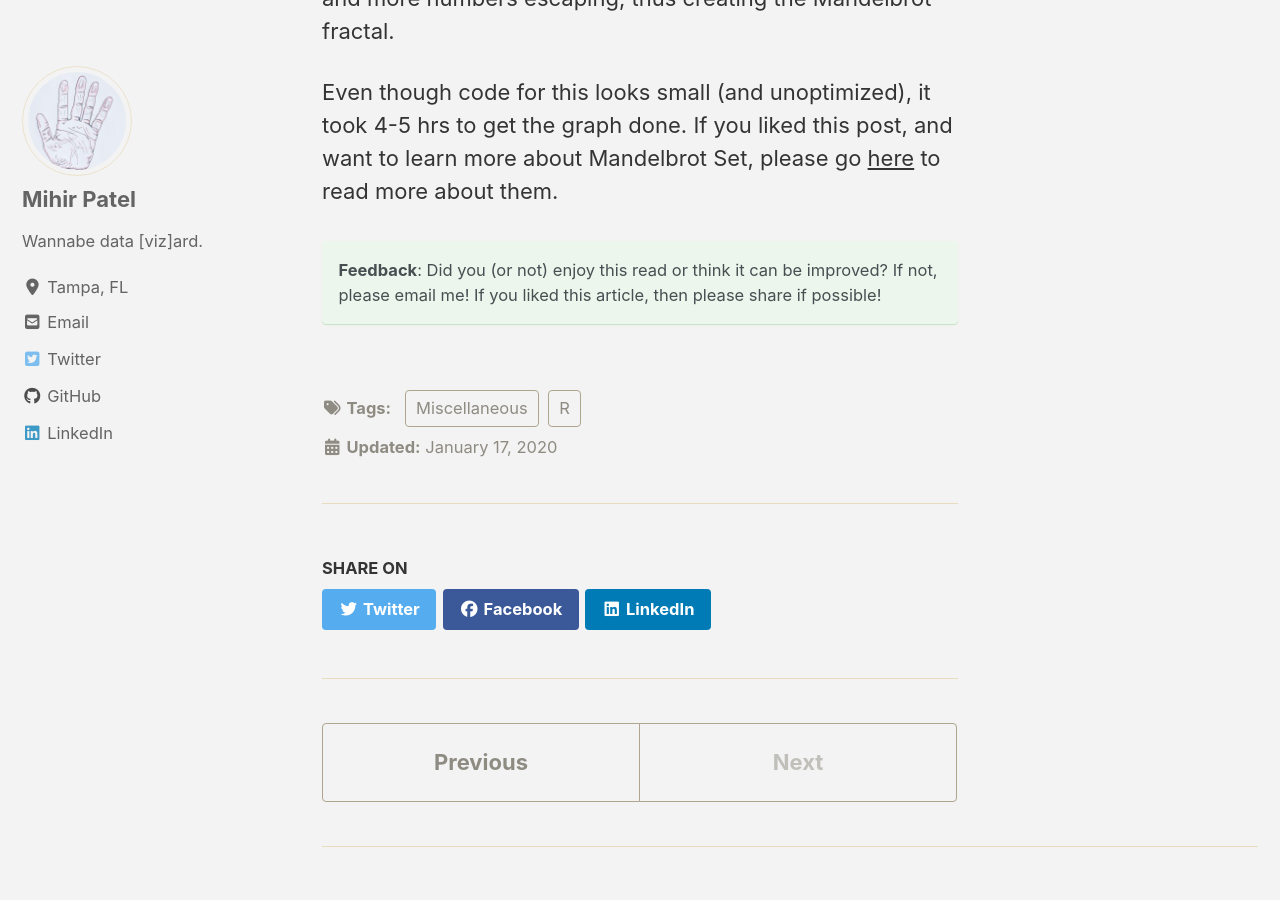
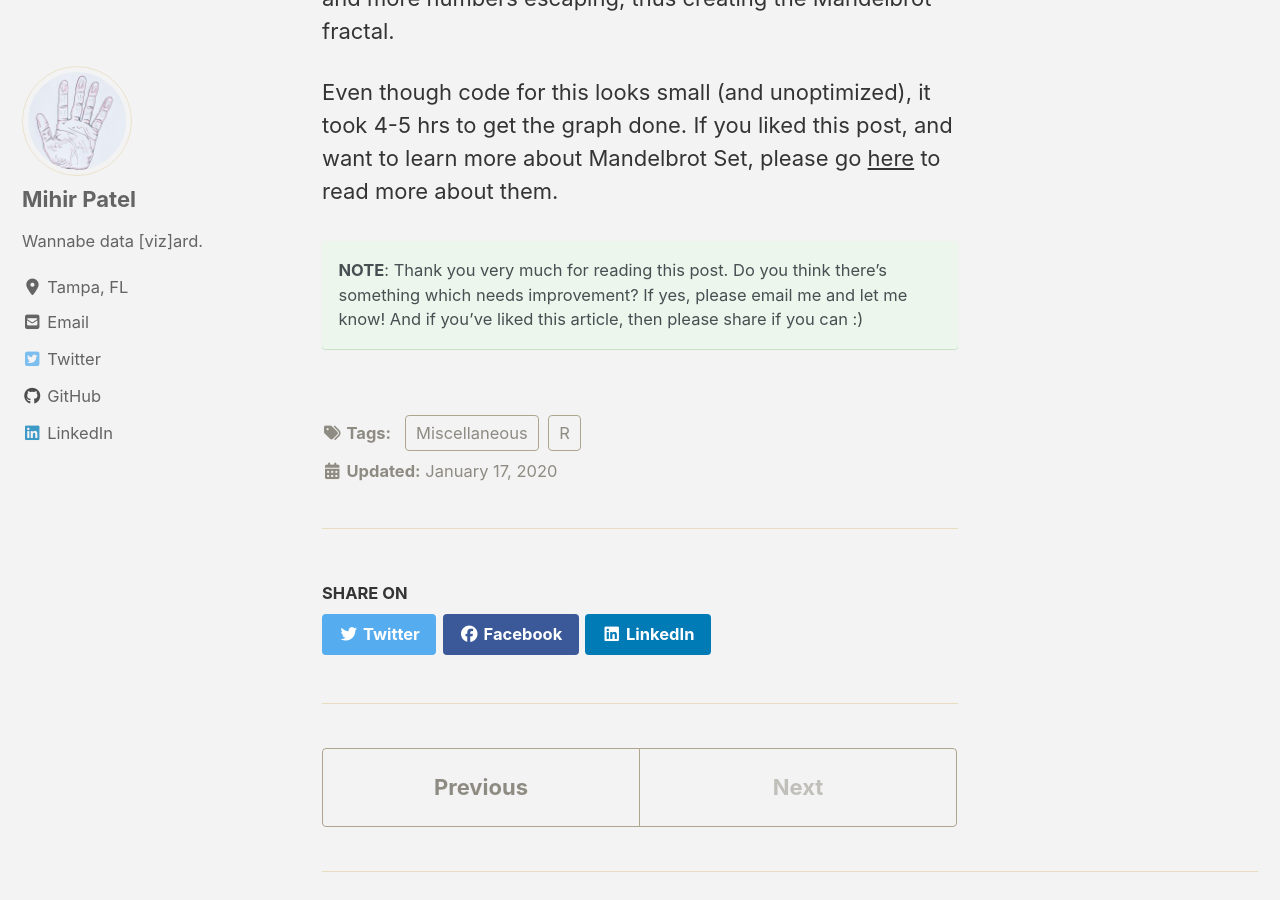
Before and after one commit to mihirp161/mihirp161.github.io, a Jekyll site: the page built from _posts/2020-01-17-mandelbrot.md, in a window 1280 px wide and 900 px high, scrolled down 5361 px. Built offline with Jekyll 4.4.1, drawn with Linux system fonts in a browser that asks for light colours; cached includes are drawn as plain includes; nearby versions of some CDN libraries.

Commit message:
Update 2020-01-17-mandelbrot.md

```diff
--- a/_posts/2020-01-17-mandelbrot.md
+++ b/_posts/2020-01-17-mandelbrot.md
@@ -95,5 +95,5 @@
 
 Even though code for this looks small (and unoptimized), it took 4-5 hrs to get the graph done. If you liked this post, and want to learn more about Mandelbrot Set, please go [here](https://en.wikipedia.org/wiki/Mandelbrot_set) to read more about them.
 
-**Feedback**: Did you (or not) enjoy this read or think it can be improved? If not, please email me! If you liked this article, then please share if possible!
+**NOTE**: Thank you very much for reading this post. Do you think there's something which needs improvement? If yes, please email me and let me know! And if you've liked this article, then please share if you can :)
 {: .notice--success}
```
